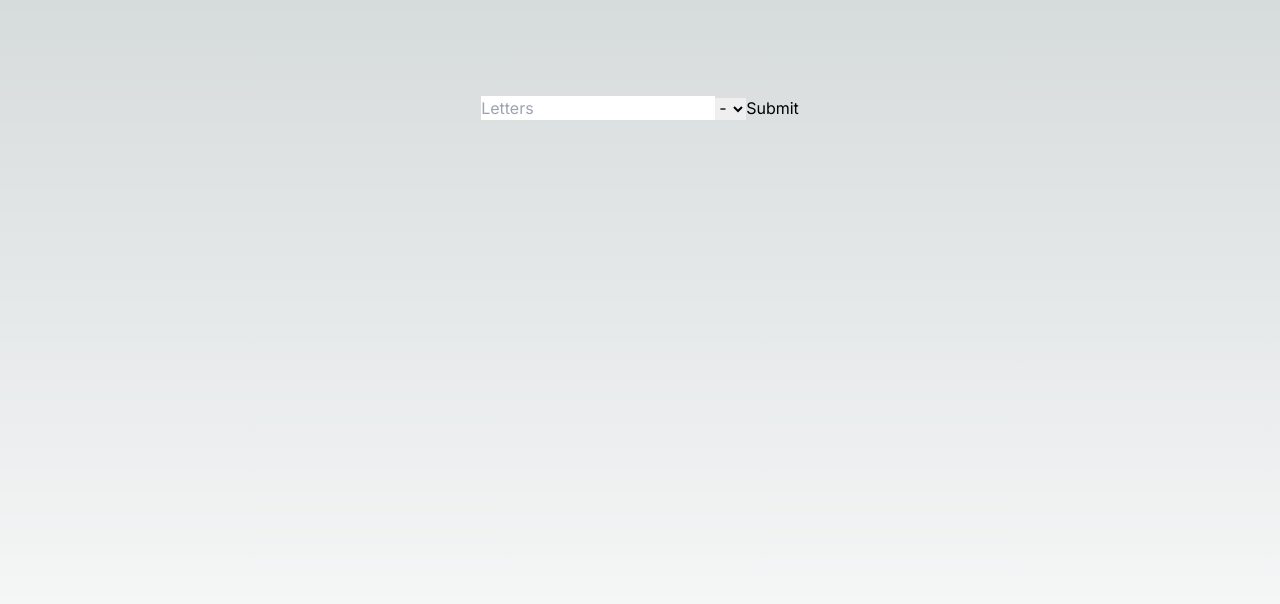
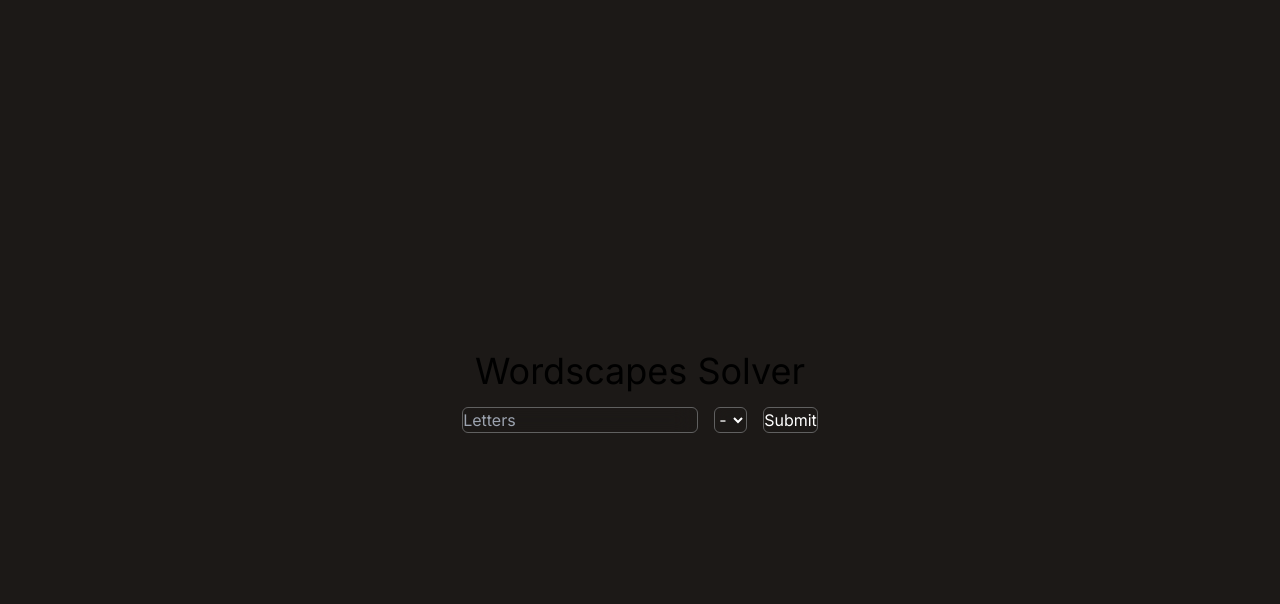
Before and after one commit to HoqueUM/wordscapes-solver, a Next.js app: page / in a window 1280 px wide. Shown: the top 604 px of the page. Built offline with nearby package versions, Linux system fonts and the light colour scheme.

Commit message:
almost done

```diff
--- a/components/DisplayOutput.tsx
+++ b/components/DisplayOutput.tsx
@@ -60,15 +60,16 @@
 
     return (
         <div>
-            <form onSubmit={handleSubmit}>
-                <input
+            <form onSubmit={handleSubmit} className="flex flex-row space-x-4">
+            <input
                 type="text"
                 placeholder="Letters"
                 value={letters}
                 onChange={handleInputChange(setLetters)}
-                className="text-black"
+                className="text-white rounded-md bg-inherit backdrop-blur-md border border-[#606060]"
             />
             <select
+
             onChange={(e) => {
                 setLength(e.target.value ? Number(e.target.value) : null);
                 setResult(null);
@@ -76,13 +77,14 @@
             }}
             name="length"
             value={length ?? ""}
-            className="text-black">
+            className="text-white rounded-md bg-inherit backdrop-blur-md border border-[#606060]">
                 <option value="">-</option>
                 <option value="3">3</option>
                 <option value="4">4</option>
             </select>
-            <button type="submit">Submit</button>
+            <button type="submit" className="text-white rounded-md bg-inherit backdrop-blur-md border border-[#606060] hover:bg-stone-700">Submit</button>
             </form>
+            <div className="flex flex-col justify-center items-center py-4 space-y-4 ">
             {error && <p>{error}</p>}
             {submitted && (result && Object.keys(result).length > 0 ? (
                 Object.keys(result).map((length) => (
@@ -97,6 +99,7 @@
             ) : (
                 <p>No words found</p>
             ))}
+            </div>
         </div>
     );
 }
--- a/pages/index.tsx
+++ b/pages/index.tsx
@@ -1,4 +1,3 @@
-import Image from "next/image";
 import { Inter } from "next/font/google";
 import DisplayOutput from "@/components/DisplayOutput";
 
@@ -7,10 +6,10 @@
 export default function Home() {
   return (
     <main
-      className={`flex min-h-screen flex-col items-center justify-between p-24 ${inter.className}`}
+      className={`flex min-h-screen flex-col items-center justify-center bg-stone-900 ${inter.className}`}
     >
+      <p className="p-4 text-4xl"> Wordscapes Solver</p>
       <DisplayOutput />
-      <input type="text" className="p-4" />
 
     </main>
   );
```
